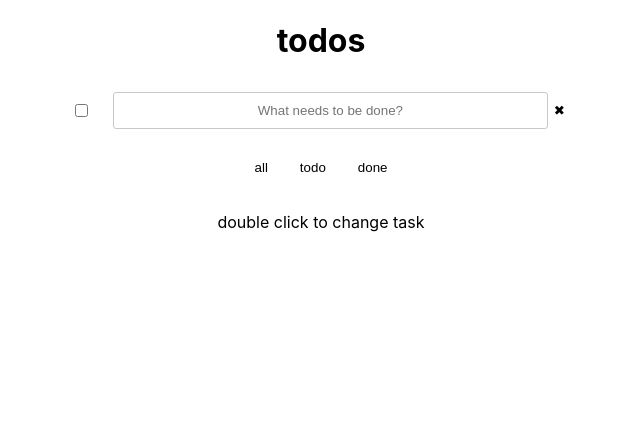
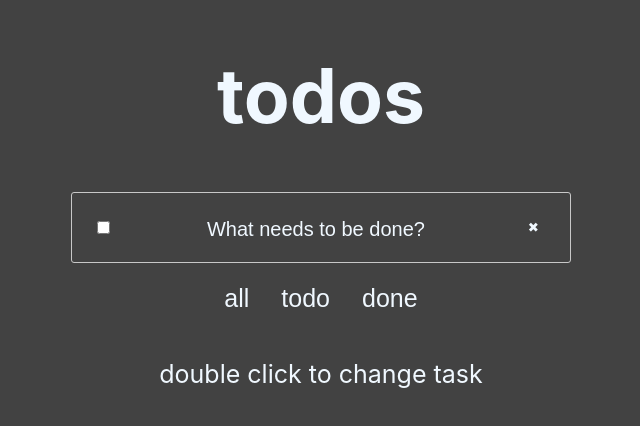
Before and after one commit to zerozafuru/todo-react, a React (Create React App) app: page / in a window 1280 px wide. Shown: the top 426 px of the page, without its empty margins (319-959 px from the left). Built offline with nearby package versions, Linux system fonts and the light colour scheme; the HTML template or start-up script is replaced by a standard one.

Commit message:
Update index.css

```diff
--- a/src/index.css
+++ b/src/index.css
@@ -1,4 +1,5 @@
 body {
+  background-color: rgb(66, 66, 66);
   margin: 0;
   font-family: -apple-system, BlinkMacSystemFont, 'Segoe UI', 'Roboto', 'Oxygen',
     'Ubuntu', 'Cantarell', 'Fira Sans', 'Droid Sans', 'Helvetica Neue',
@@ -6,6 +7,22 @@ body {
   -webkit-font-smoothing: antialiased;
   -moz-osx-font-smoothing: grayscale;
   text-align: center;
+  color: aliceblue;
+  font-size: 25px;
+}
+
+::placeholder {
+  color: aliceblue;
+  font-size: 20px;
+
+}
+
+h1 {
+  font-size: 75px;
+}
+
+button {
+  margin: 0 25px;
 }
 
 code {
@@ -13,18 +30,24 @@ code {
     monospace;
 }
 
-.btns{
+.btns {
   margin: 20px 0;
   display: flex;
   justify-content: center;
   gap: 20px;
 
 }
+
 button,
 input {
   border: none;
   background-color: transparent;
   outline: none;
+  color: aliceblue;
+}
+
+input {
+  font-size: 25px;
 }
 
 li {
@@ -46,7 +69,9 @@ li {
 .create-form {
   display: flex;
   justify-content: center;
-
+  border: solid 1px;
+  border-radius: 3px;
+  border-color: rgb(200, 200, 200);
 
 }
 
@@ -62,18 +87,17 @@ form {
 
 label {
   display: flex;
+
 }
 
 .create-input {
   width: 100%;
   padding: 10px 5px;
-  border: solid 1px;
-  border-radius: 3px;
-  border-color: rgb(200, 200, 200);
+
 }
 
 input[type='checkbox'] {
- margin-right: 25px;
+  margin: 0 25px;
 }
 
 .create-label {
```
